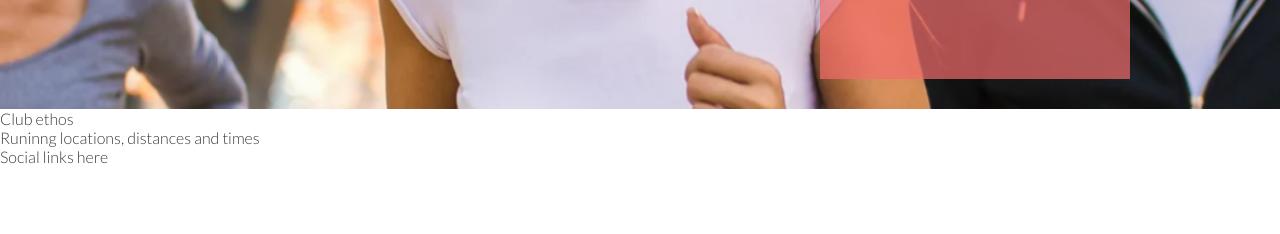
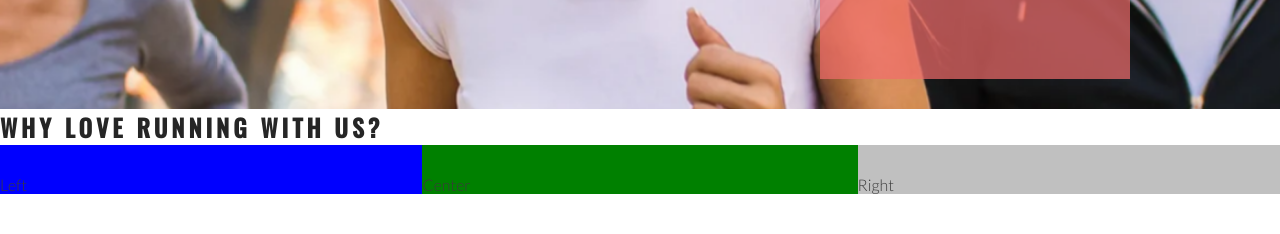
Before and after one commit to Ger-23/Love-Running, a plain HTML site: page index.html in a window 1280 px wide. Shown: the part 566-800 px from the top of the page. Drawn offline with nearby package versions, Linux system fonts and the light colour scheme.

Commit message:
Add club ethos main structure

```diff
--- a/assets/css/style.css
+++ b/assets/css/style.css
@@ -24,6 +24,7 @@ h1, h2 {
 #logo {
     float: left;
     font-size: 280%;
+    margin-left: 30px;
 }
 
 #menu {
@@ -82,7 +83,7 @@ menu a {
 /* creates the level of zoom for hero image */
 @keyframes hero-zoom {
     from {
-        transform: scale(1;)
+        transform: scale(1);
     }
     to {
         transform: scale(1.1);
@@ -108,3 +109,29 @@ menu a {
 
     position: absolute;
 }
+
+/* club ethos */
+
+#club-ethos {
+    height: 600px;
+}
+
+#left-about {
+    padding-top: 30px;
+    width: 33%;
+    float: left;
+    background-color: blue;
+}
+
+#right-about {
+    padding-top: 30px;
+    width: 33%;
+    float: right;
+    background-color: silver;
+}
+
+#center-about {
+    padding-top: 30px;
+    margin: 0 auto;
+    background-color: green;
+}
--- a/index.html
+++ b/index.html
@@ -39,7 +39,12 @@
             <h3>Dublin Docklands & Phoenix Park</h3>
         </div>
     </section>
-    <section>Club ethos</section>
+    <section id="club-ethos">
+        <h1>Why Love Running With Us?</h1>
+        <div id="left-about">Left</div>
+        <div id="right-about">Right</div>
+        <div id="center-about">Center</div>
+    </section>
     <section>Runinng locations, distances and times</section>
     <footer>Social links here</footer>
 </body>
```
